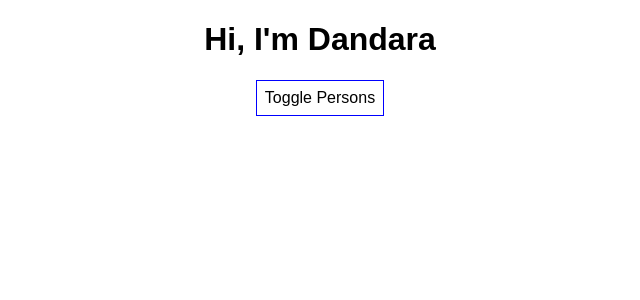
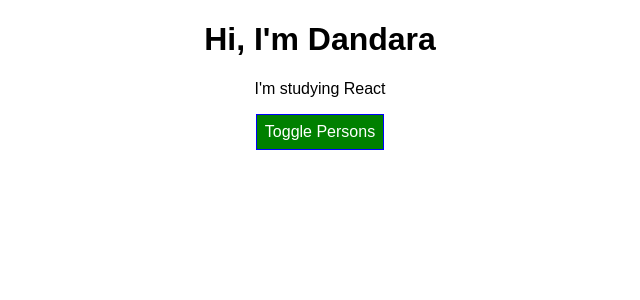
Before and after one commit to dandaradantas/react-projects, a React (Create React App) app in the folder react-complete/: page / in a window 1280 px wide. Shown: the top 300 px of the page, without its empty margins (320-960 px from the left). Built offline with nearby package versions, Linux system fonts and the light colour scheme.

Commit message:
Classes assigned dynamically

```diff
--- a/react-complete/src/App.css
+++ b/react-complete/src/App.css
@@ -1,3 +1,11 @@
 .App {
   text-align: center;
 }
+
+.red {
+  color: red;
+}
+
+.bold {
+  font-weight: bold;
+}
--- a/react-complete/src/App.js
+++ b/react-complete/src/App.js
@@ -47,7 +47,8 @@
 
   render() {
     const style = {
-      backgroundColor: 'white',
+      backgroundColor: 'green',
+      color: 'white',
       font: 'inherit',
       border: '1px solid blue',
       padding: '8px',
@@ -70,11 +71,23 @@
 
         </div>
       );
+
+      style.backgroundColor = 'red';
+    }
+
+    const classes = [];
+    if (this.state.persons.length <= 2) {
+      classes.push('red');
+    }
+
+    if (this.state.persons.length <= 1) {
+      classes.push('bold');
     }
 
     return (
       <div className="App">
         <h1> Hi, I'm Dandara</h1>
+        <p className={classes.join(' ')}>I'm studying React</p>
         <button
           style={style}
           onClick={this.togglePersonsHandler}>Toggle Persons</button>
```
Also changed, not shown: 1 other file (tests, documents, lock files or other folders).
